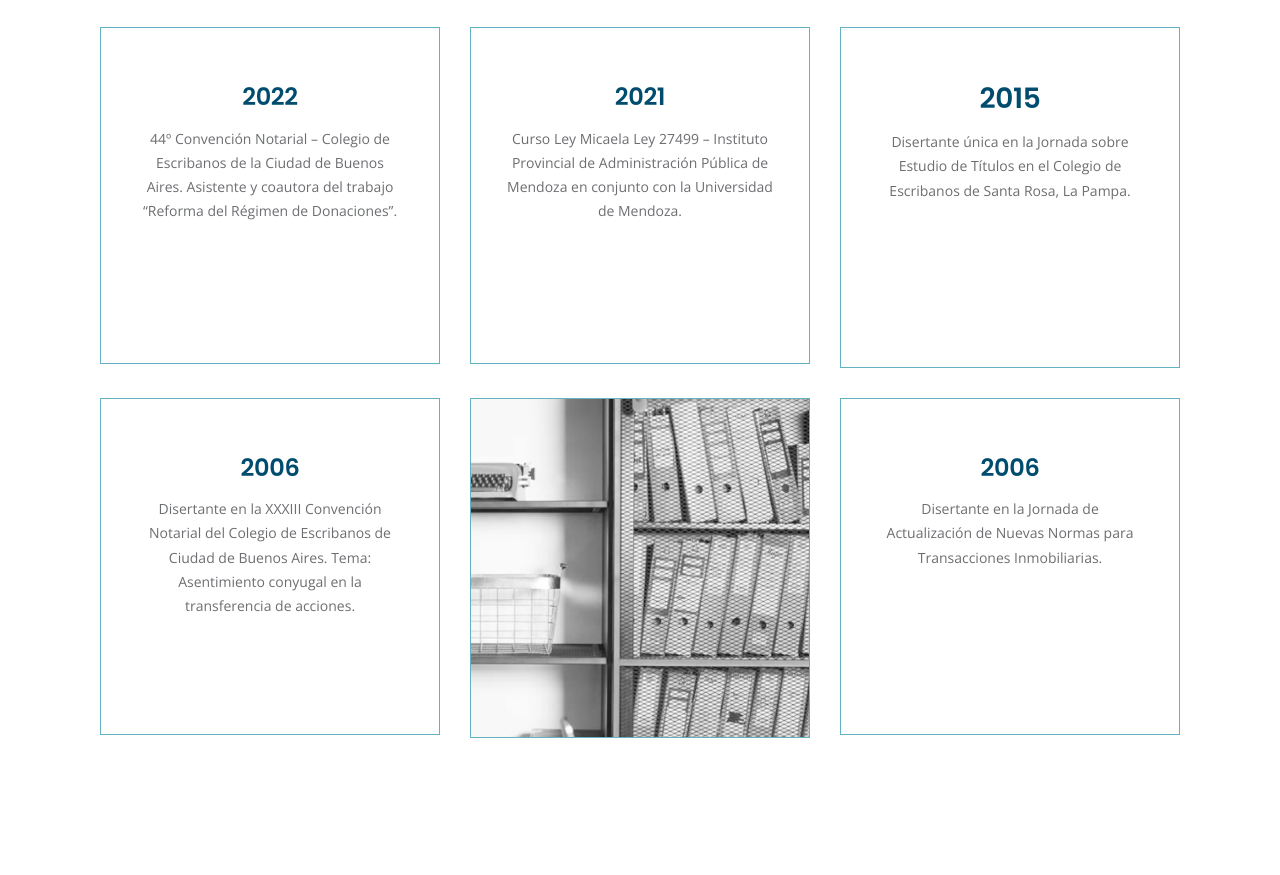
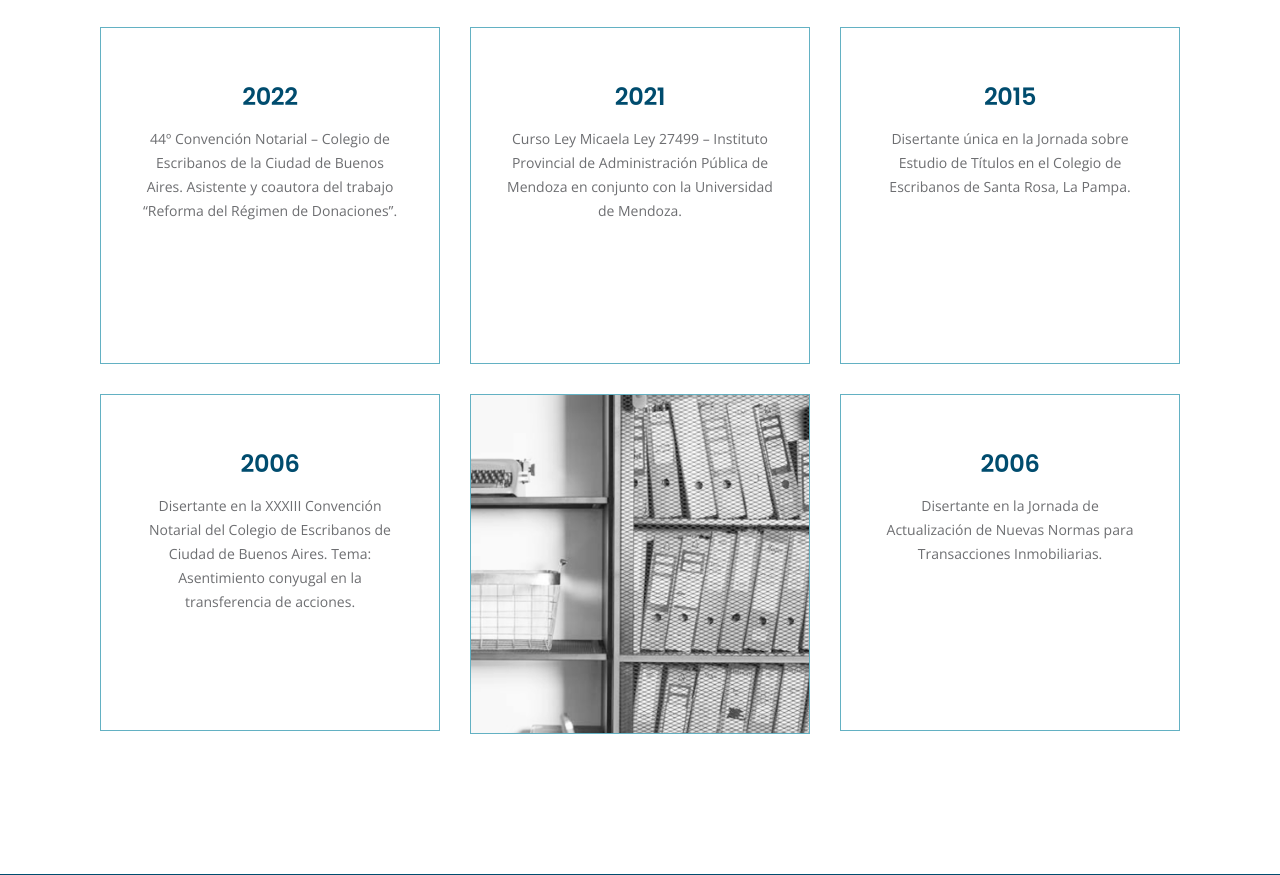
Before and after one commit to vixozim/www_324_muntaner, a plain HTML site: page formacion.html in a window 1280 px wide. Shown: the part 1567-2442 px from the top of the page. Drawn offline with nearby package versions, Linux system fonts and the light colour scheme.

Commit message:
Update formacion.html

```diff
--- a/formacion.html
+++ b/formacion.html
@@ -201,7 +201,7 @@
                         <div class="col-12 col-lg-4 sal-animate" data-sal="fade" data-sal-delay="300">
 							<div class="f-box style-1 box-formacion"  style="padding-top: 50px;">
 
-								<h3 class="font-weight-semi-bold">2015</h3>
+								<h4 class="font-weight-semi-bold">2015</h4>
 								<p class="text-grey  font-small"> Disertante única en la Jornada
                                     sobre Estudio de Títulos en el
                                     Colegio de Escribanos de Santa
```
